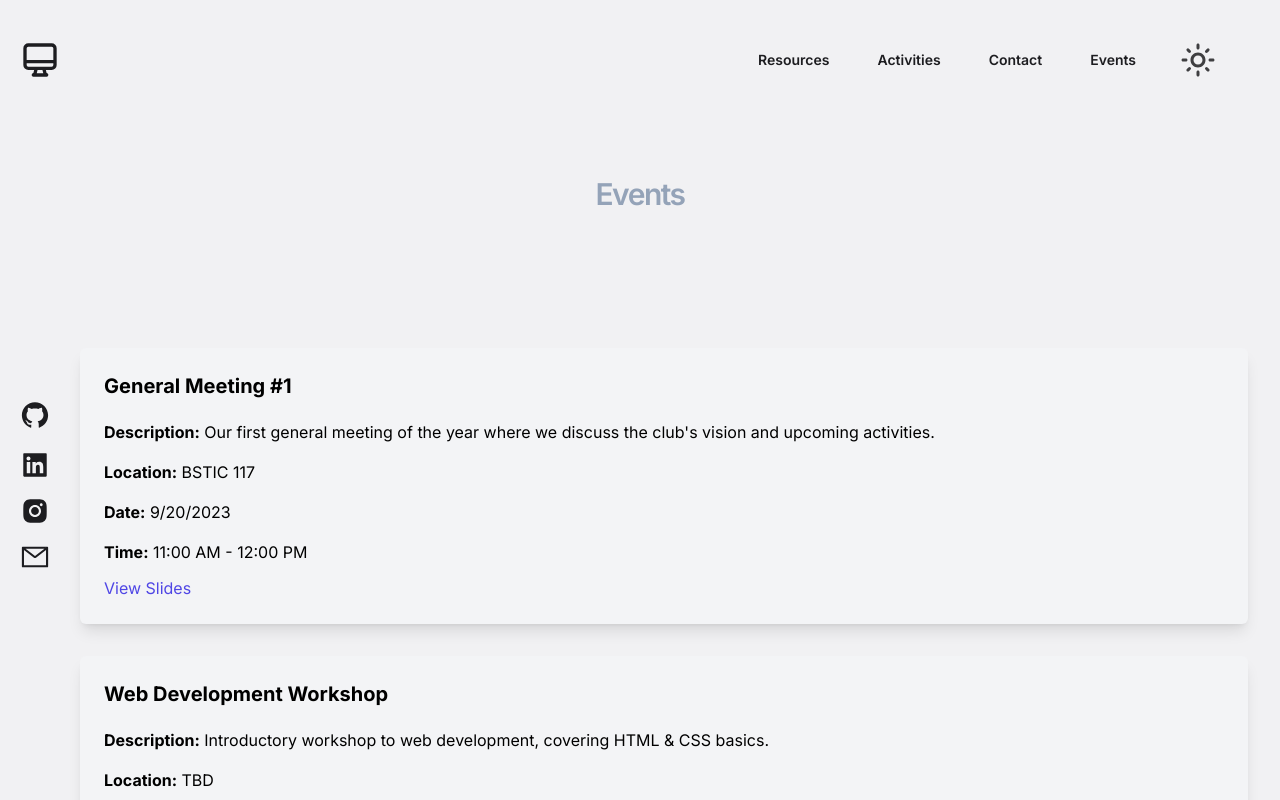
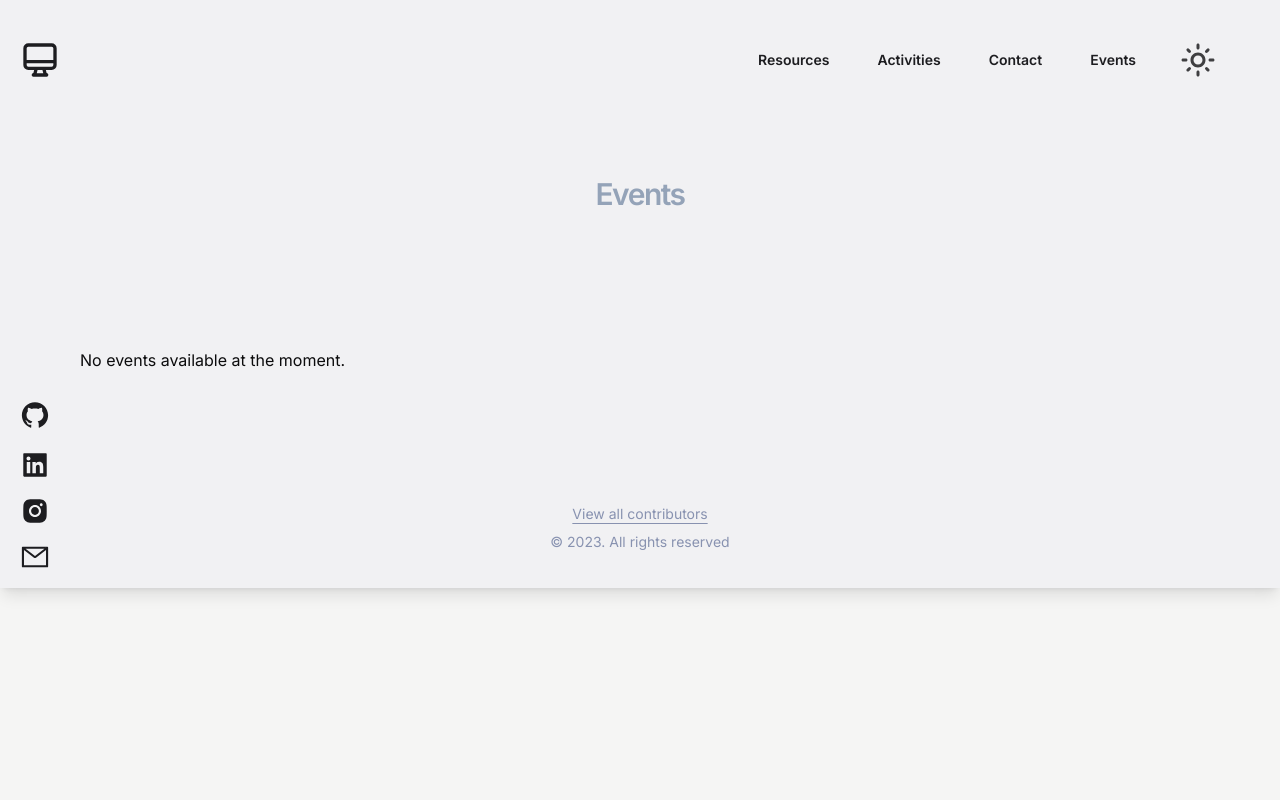
Before and after one commit to OppedRawen/IVC-Computer-Science, a React (Create React App) app: page /events in a window 1280 px wide. Shown: the top 800 px of the page. Built offline with nearby package versions, Linux system fonts and the light colour scheme.

Commit message:
past, upcoming events, sorting?

```diff
--- a/src/pages/Events.jsx
+++ b/src/pages/Events.jsx
@@ -2,9 +2,16 @@ import React,{useState,useEffect} from "react";
 import { eventsMap } from "../components/fakeData";
 const Events = () => {
   const [events, setEvents] = useState([]);
+  const [pastEvents,setPastEvents] = useState([]);
+  const [upcomingEvents,setUpcomingEvents] = useState([]);
 
   useEffect(() => {
-      setEvents(eventsMap);
+      const currentDate = new Date();
+      const past = [];
+      const upcoming = [];
+
+      eventsMap.sort((a,b)=>new Date(b.date)- new Date(a.date));
+
   }, []);
     return(
       <>
```
